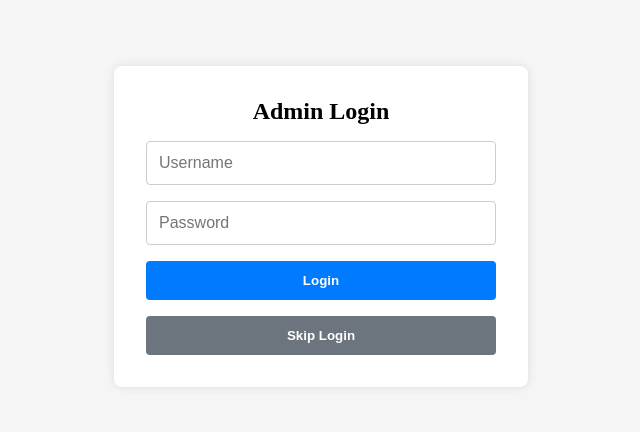
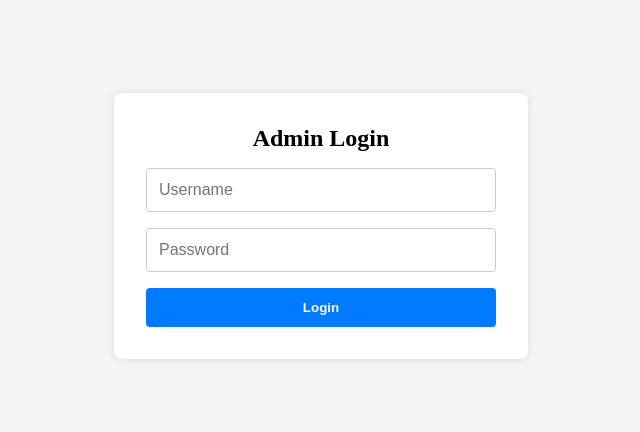
Before and after one commit to matthewlutz/twitter_data, a React (Vite) app in the folder higgs-frontend/: page / in a window 1280 px wide. Shown: the part 214-646 px from the top of the page, without its empty margins (319-959 px from the left). Built offline with nearby package versions, Linux system fonts and the light colour scheme.

Commit message:
removed unused skip login button

```diff
--- a/higgs-frontend/src/components/LoginForm.jsx
+++ b/higgs-frontend/src/components/LoginForm.jsx
@@ -42,13 +42,6 @@ function LoginForm({ onLogin }) {
         />
         <button style={styles.button} type="submit">
           Login
-        </button>
-        <button
-          type="button"
-          onClick={() => onLogin('dummy-token')}
-          style={{ ...styles.button, backgroundColor: '#6c757d' }}
-        >
-          Skip Login
         </button>
         {error && <p style={styles.error}>{error}</p>}
       </form>
```
